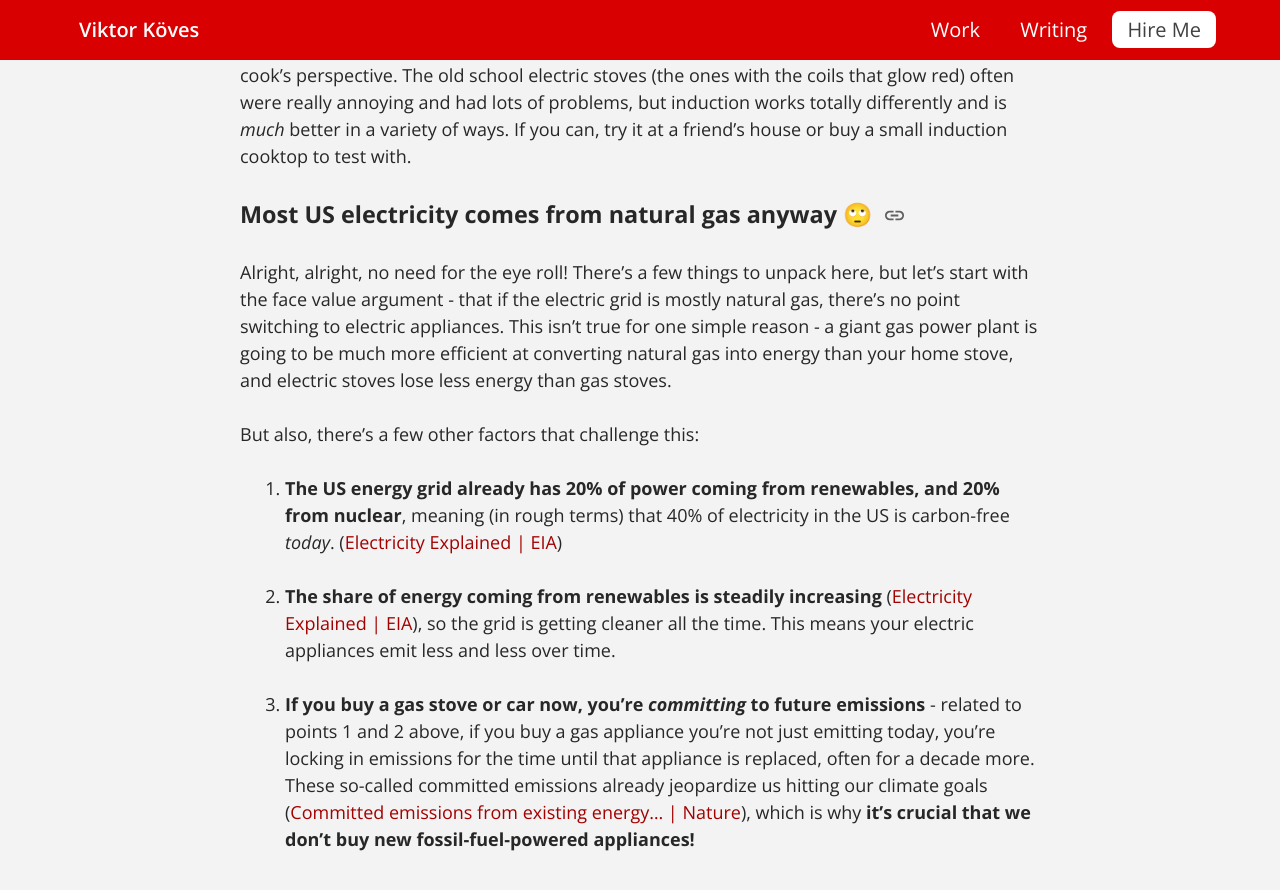
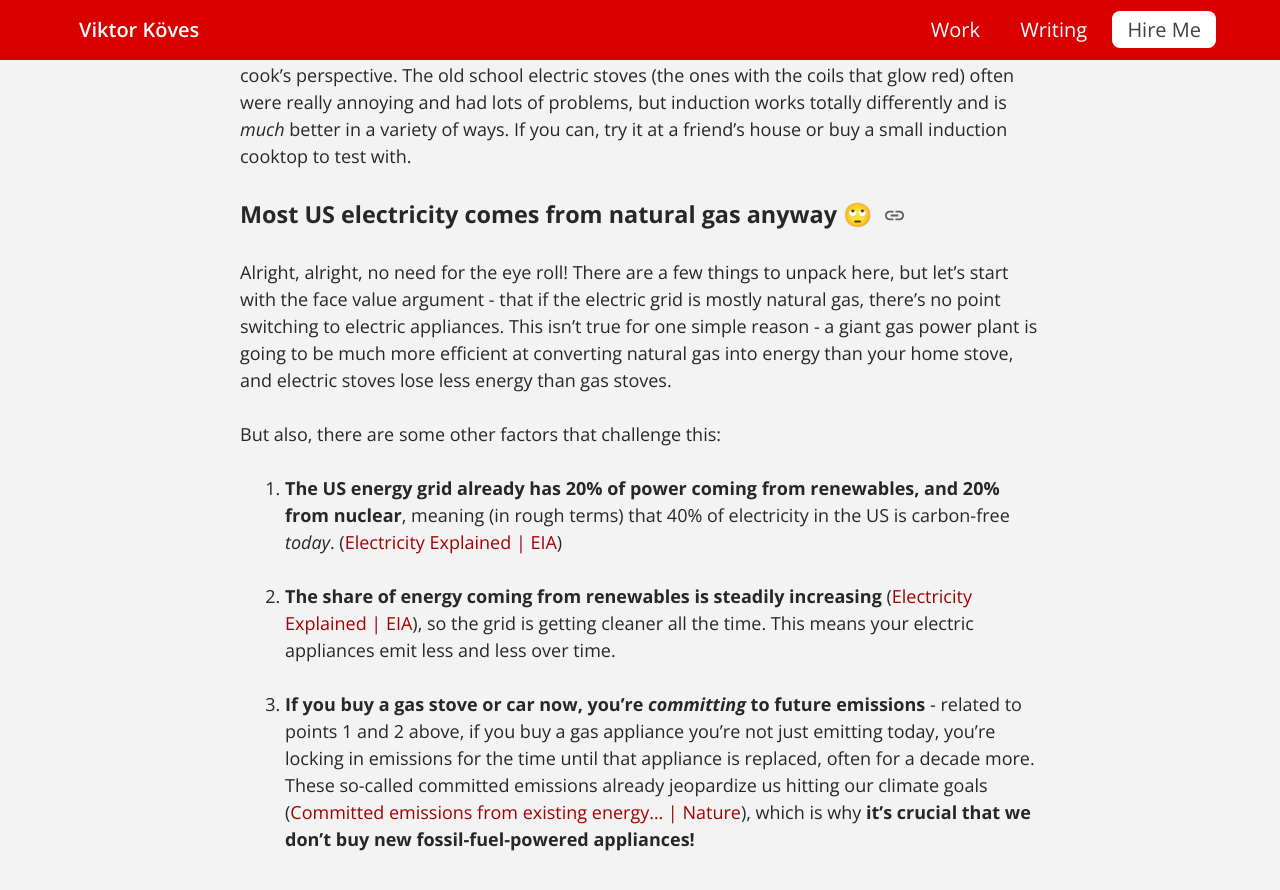
Before and after one commit to vkoves/vkoves.github.io, a Jekyll site: the page built from _posts/2022-06-04-stop-climate-change-by-ditching-natural-gas.md, in a window 1280 px wide and 900 px high, scrolled down 4182 px. Shown: the top 890 px of the window. Built offline with Jekyll 4.4.1, drawn with Linux system fonts in a browser that asks for light colours; some of the changed text lies outside the part shown.

Commit message:
Other grammar fixes

```diff
--- a/_posts/2022-06-04-stop-climate-change-by-ditching-natural-gas.md
+++ b/_posts/2022-06-04-stop-climate-change-by-ditching-natural-gas.md
@@ -192,13 +192,13 @@ try it at a friend's house or buy a small induction cooktop to test with.
 
 {% include linkedHeading.html heading="Most US electricity comes from natural gas anyway 🙄" level=3 %}
 
-Alright, alright, no need for the eye roll! There's a few things to unpack here, but let's
+Alright, alright, no need for the eye roll! There are a few things to unpack here, but let's
 start with the face value argument - that if the electric grid is mostly
 natural gas, there's no point switching to electric appliances. This isn't true for one simple reason - a giant
 gas power plant is going to be much more efficient at converting natural gas into energy
 than your home stove, and electric stoves lose less energy than gas stoves.
 
-But also, there's a few other factors that challenge this:
+But also, there are some other factors that challenge this:
 
 1. **The US energy grid already has 20% of power coming from renewables, and 20%
 from nuclear**, meaning (in rough terms) that 40% of electricity in the US is
```
Also changed, not shown: other parts of _posts/2022-06-04-stop-climate-change-by-ditching-natural-gas.md (+1 -1 lines).
